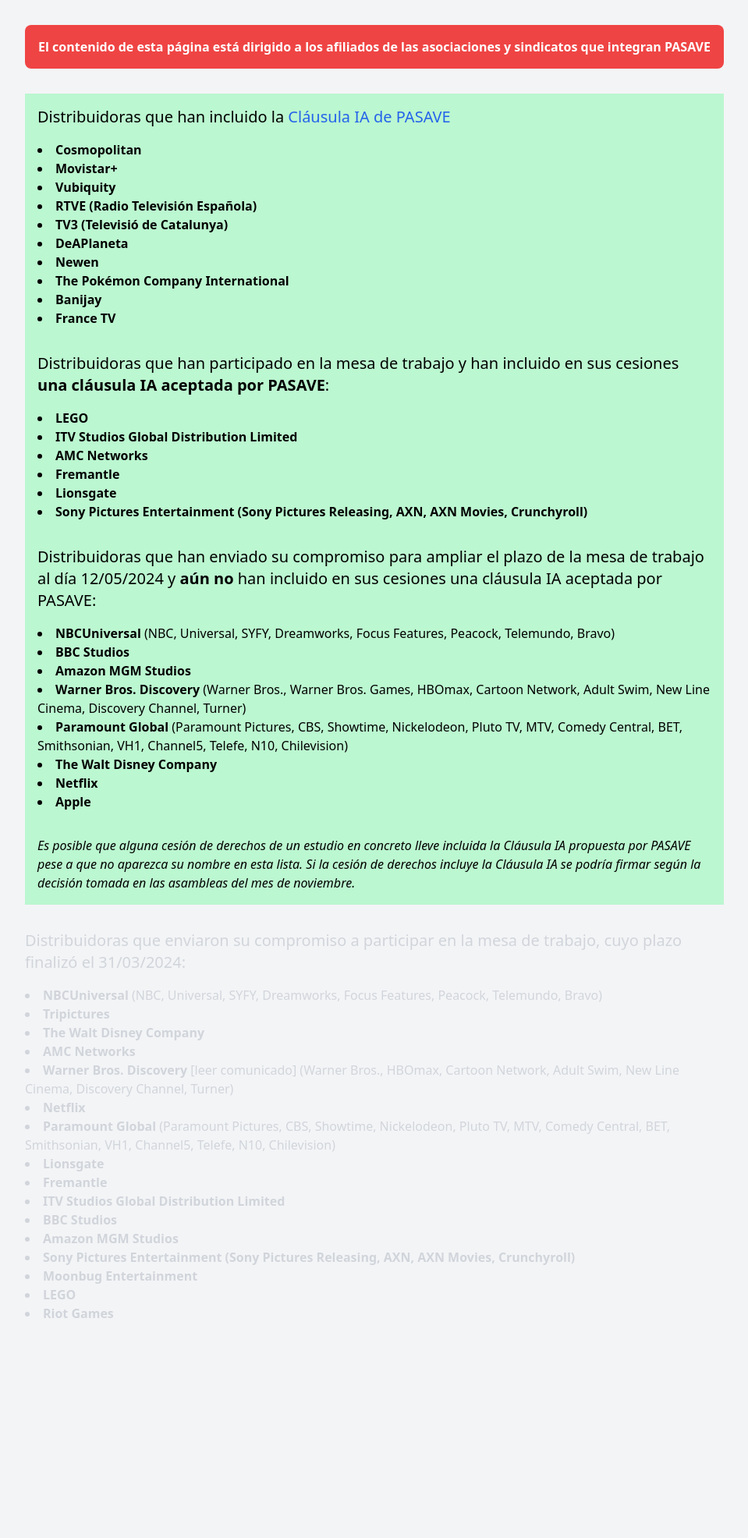
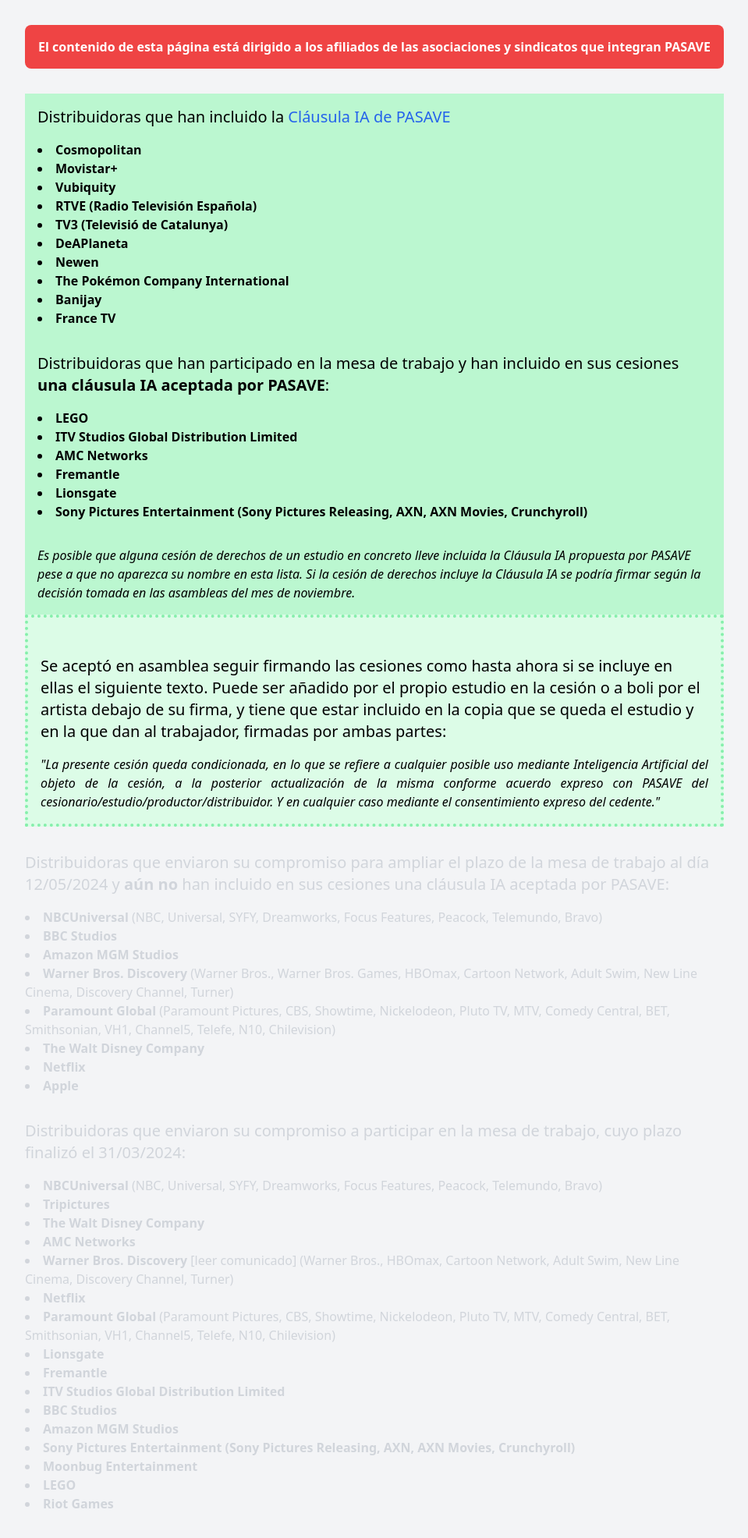
Before and after one commit to mutsuda/pasave.github.io, a Jekyll site: the page built from oklist.md, in a window 1280 px wide. Shown: the whole page at 78% size, without its empty margins (160-1119 px from the left). Built offline with Jekyll 4.4.1, drawn with Linux system fonts in a browser that asks for light colours; before the commit the page ends 1728 px from its top, so only the background shows below that.

Commit message:
changed oklist

```diff
--- a/oklist.md
+++ b/oklist.md
@@ -33,9 +33,23 @@
 	<li class="font-bold">Sony Pictures Entertainment (Sony Pictures Releasing, AXN, AXN Movies, Crunchyroll)</li>
 </ul>
 
+<div class="pt-8 italic">Es posible que alguna cesión de derechos de un estudio en concreto <span class="font-medium">lleve incluida la Cláusula IA propuesta por PASAVE</span> pese a que no aparezca su nombre en esta lista. Si la cesión de derechos incluye la Cláusula IA se podría firmar según la decisión tomada en las asambleas del mes de noviembre.</div>
 
-<div class="text-xl pb-4 pt-8">Distribuidoras que han enviado su compromiso para ampliar el plazo de la mesa de trabajo al día 12/05/2024 y <b>aún no</b> han incluido en sus cesiones una cláusula IA aceptada por PASAVE:</div>
-<ul class="list-disc list-inside">
+
+</div>
+
+
+<div class="border-dotted border-4 border-green-300 bg-green-100 p-4">
+
+<div class="text-xl pb-4 pt-8">Se aceptó en asamblea seguir firmando las cesiones como hasta ahora si se incluye en ellas el siguiente texto. Puede ser añadido por el propio estudio en la cesión o a boli por el artista debajo de su firma, y tiene que estar incluido en la copia que se queda el estudio y en la que dan al trabajador, firmadas por ambas partes:</div>
+
+<p class="italic text-justify">"La presente cesión queda condicionada, en lo que se refiere a cualquier posible uso mediante Inteligencia Artificial del objeto de la cesión, a la posterior actualización de la misma conforme acuerdo expreso con PASAVE del cesionario/estudio/productor/distribuidor. Y en cualquier caso mediante el consentimiento expreso del cedente."
+</p>
+
+
+</div>
+<div class="text-gray-300 text-xl pb-4 pt-8">Distribuidoras que enviaron su compromiso para ampliar el plazo de la mesa de trabajo al día 12/05/2024 y <b>aún no</b> han incluido en sus cesiones una cláusula IA aceptada por PASAVE:</div>
+<ul class="text-gray-300 list-disc list-inside">
 	<li><span class="font-bold">NBCUniversal</span> (NBC, Universal, SYFY, Dreamworks, Focus Features, Peacock, Telemundo, Bravo)</li>
 	<li class="font-bold">BBC Studios</li>
 	<li class="font-bold">Amazon MGM Studios</li>
@@ -46,10 +60,6 @@
 	<li class="font-bold">Apple</li>
 </ul>
 
-
-<div class="pt-8 italic">Es posible que alguna cesión de derechos de un estudio en concreto <span class="font-medium">lleve incluida la Cláusula IA propuesta por PASAVE</span> pese a que no aparezca su nombre en esta lista. Si la cesión de derechos incluye la Cláusula IA se podría firmar según la decisión tomada en las asambleas del mes de noviembre.</div>
-
-</div>
 
 <div class="text-gray-300 text-xl pb-4 pt-8">Distribuidoras que enviaron su compromiso a participar en la mesa de trabajo, cuyo plazo finalizó el 31/03/2024:</div>
 <ul class="text-gray-300 list-disc list-inside">
```
Also changed, not shown: css/tailwind.css.
